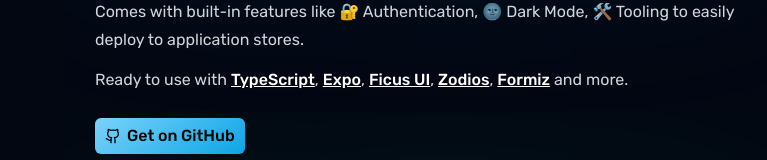
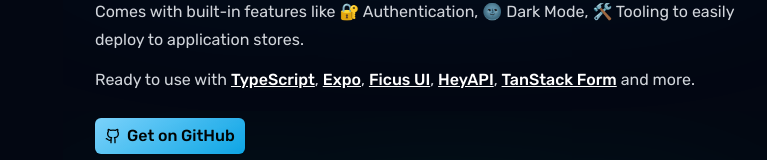
Before and after one commit to BearStudio/start-ui-website, a Next.js app: page / in a window 1280 px wide. Shown: the part 1414-1574 px from the top of the page, without its empty margins (513-1280 px from the left). Built offline with nearby package versions, Linux system fonts and the light colour scheme.

Commit message:
feat: prepare for release of v3

```diff
--- a/src/app/page.tsx
+++ b/src/app/page.tsx
@@ -83,14 +83,6 @@
                 rel="noopener noreferrer"
               >
                 Tanstack Start
-              </a>
-              ,{' '}
-              <a
-                href="https://tailwindcss.com/"
-                target="_blank"
-                rel="noopener noreferrer"
-              >
-                Tailwind CSS
               </a>
               ,{' '}
               <a
@@ -194,7 +186,7 @@
           <SectionImage
             src="/native.jpg"
             alt="Start UI Web"
-            href="http://web.start-ui.com/"
+            href="http://native.start-ui.com/"
             className="shadow-native-500/30 group-hover:shadow-native-500/40"
           />
           <SectionContent>
@@ -236,18 +228,18 @@
               ,{' '}
               <a
                 target="_blank"
-                href="https://www.zodios.org/"
+                href="https://github.com/hey-api/openapi-ts"
                 rel="noopener noreferrer"
               >
-                Zodios
+                HeyAPI
               </a>
               ,{' '}
               <a
                 target="_blank"
-                href="https://formiz-react.com/"
+                href="https://tanstack.com/form/latest"
                 rel="noopener noreferrer"
               >
-                Formiz
+                TanStack Form
               </a>{' '}
               and more.
             </p>
--- a/src/components/Section.tsx
+++ b/src/components/Section.tsx
@@ -1,6 +1,5 @@
 import { cn } from '@/lib/utils';
 import Image from 'next/image';
-import Link from 'next/link';
 import { HTMLAttributes, ReactNode } from 'react';
 
 export type SectionProps = HTMLAttributes<HTMLElement>;
@@ -9,7 +8,10 @@
   return (
     <article
       {...props}
-      className={cn('group flex w-full flex-col gap-3', props.className)}
+      className={cn(
+        'group flex w-full scroll-mt-8 flex-col gap-3',
+        props.className
+      )}
     />
   );
 };
```
